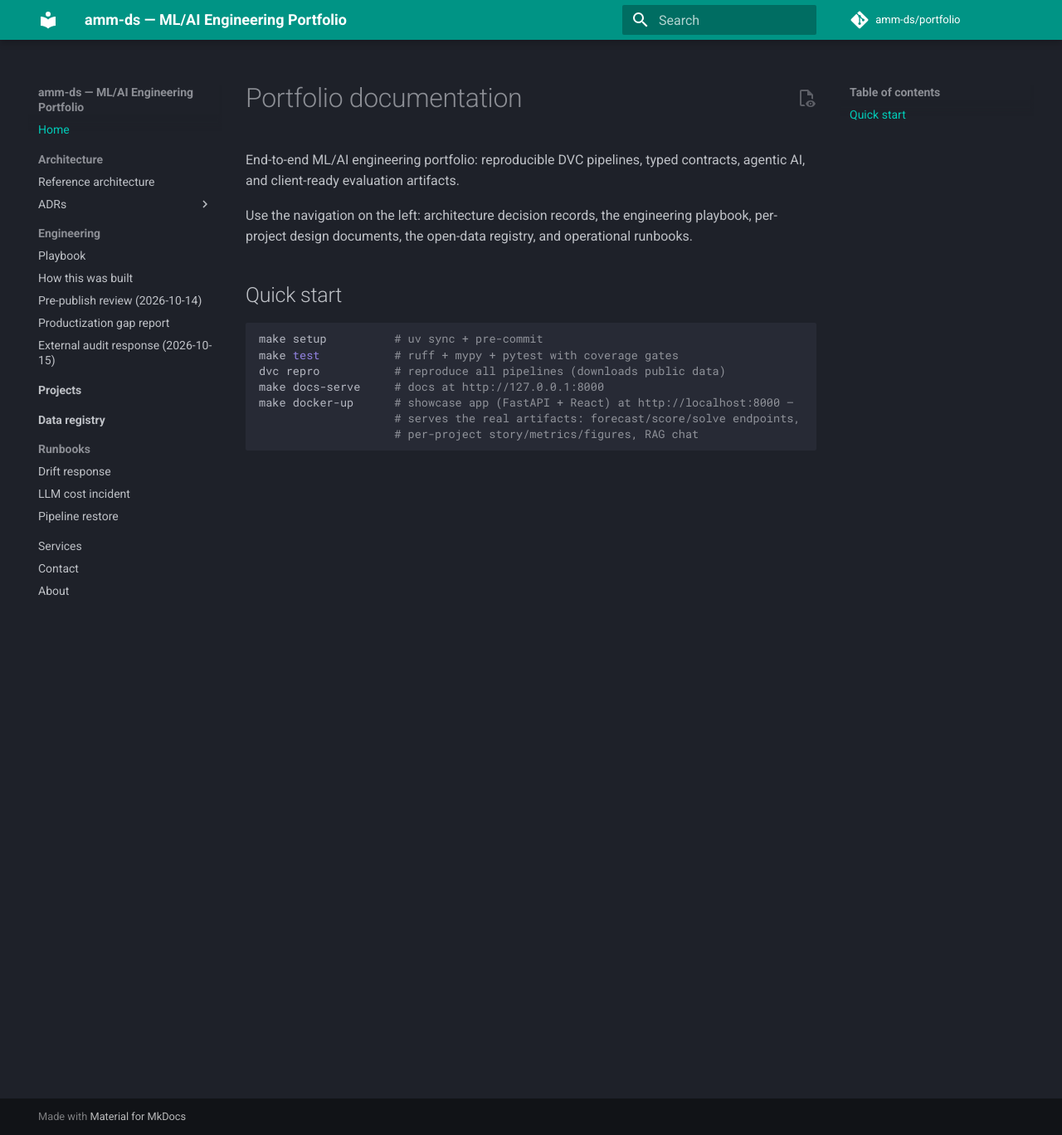
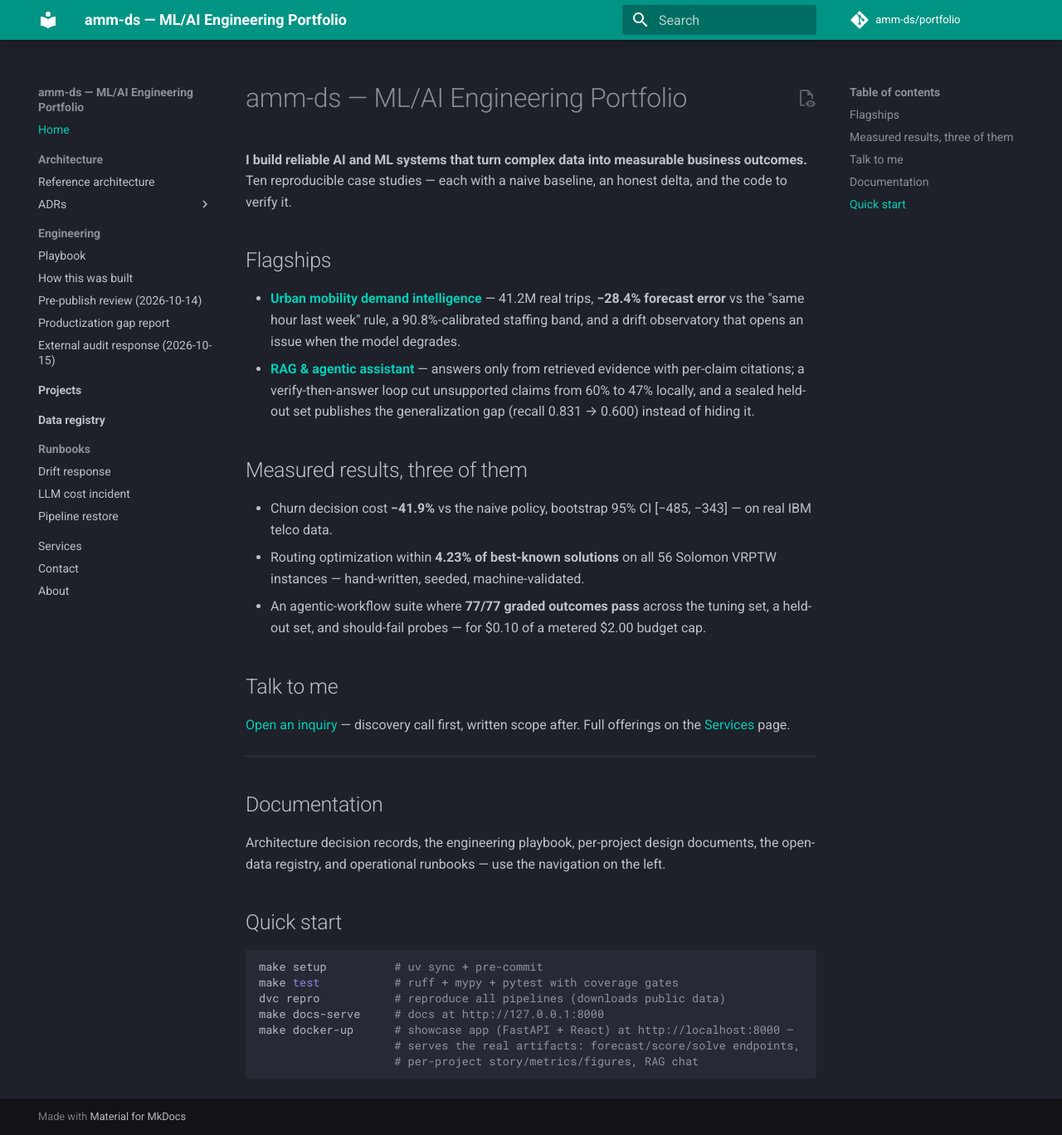
Before and after one commit to amm-ds/portfolio, an MkDocs documentation site: the page built from docs/index.md, in a window 1280 px wide and 1368 px high. Shown: the whole window at 83% size. Built offline with MkDocs 1.6.1 and Material for MkDocs 9.7.7, drawn with Linux system fonts in a browser that asks for light colours; comment, search, counter and statistics services are not loaded.

Commit message:
chore(audit-feedback): SECURITY.md, client-first docs landing, inquiry CTA, CI deep-link smoke, SHA-pinned actions, free-tier deploy note
Live-site P0 disproved: Pages deploys on every push and the index reads
Ten showcases (curl-verified) - the review's snapshot predated fixes.
SECURITY.md at root (draft-advisory private route; the repo toggle is not
API-enableable on this account). docs/index.md leads with positioning,
flagships, three results, CTA. Contact page + README offer a pre-filled
inquiry link (no public email on file - single-edit slot when ready).
Docker smoke now asserts SPA deep links + a live metrics API. All GitHub
Actions pinned to commit SHAs (dependabot keeps them current). DEPLOY.md
gains Render/Fly/Oracle free-tier paths. Audit-response doc records every
finding: fixed / verified / declined-with-reason.

```diff
--- a/docs/index.md
+++ b/docs/index.md
@@ -1,11 +1,42 @@
-# Portfolio documentation
+# amm-ds — ML/AI Engineering Portfolio
 
-End-to-end ML/AI engineering portfolio: reproducible DVC pipelines, typed
-contracts, agentic AI, and client-ready evaluation artifacts.
+**I build reliable AI and ML systems that turn complex data into measurable
+business outcomes.** Ten reproducible case studies — each with a naive
+baseline, an honest delta, and the code to verify it.
 
-Use the navigation on the left: architecture decision records, the engineering
-playbook, per-project design documents, the open-data registry, and operational
-runbooks.
+## Flagships
+
+- **[Urban mobility demand intelligence](projects/07-open-data-mobility.md)** —
+  41.2M real trips, **−28.4% forecast error** vs the "same hour last week"
+  rule, a 90.8%-calibrated staffing band, and a drift observatory that opens
+  an issue when the model degrades.
+- **[RAG & agentic assistant](projects/01-rag-agent.md)** — answers only from
+  retrieved evidence with per-claim citations; a verify-then-answer loop
+  cut unsupported claims from 60% to 47% locally, and a sealed held-out set
+  publishes the generalization gap (recall 0.831 → 0.600) instead of hiding it.
+
+## Measured results, three of them
+
+- Churn decision cost **−41.9%** vs the naive policy, bootstrap 95% CI
+  [−485, −343] — on real IBM telco data.
+- Routing optimization within **4.23% of best-known solutions** on all 56
+  Solomon VRPTW instances — hand-written, seeded, machine-validated.
+- An agentic-workflow suite where **77/77 graded outcomes pass** across the
+  tuning set, a held-out set, and should-fail probes — for $0.10 of a
+  metered $2.00 budget cap.
+
+## Talk to me
+
+[Open an inquiry](site/contact.md) — discovery call first, written scope
+after. Full offerings on the [Services](site/services.md) page.
+
+---
+
+## Documentation
+
+Architecture decision records, the engineering playbook, per-project design
+documents, the open-data registry, and operational runbooks — use the
+navigation on the left.
 
 ## Quick start
 
```
Also changed, not shown: README.md (+5 -2 lines), SECURITY.md (added, +44 -0 lines), deploy/DEPLOY.md (+17 -0 lines), docs/audits/2026-10-15-external-audit-response.md (+13 -0 lines), docs/site/contact.md (+24 -9 lines), 4 other files.
